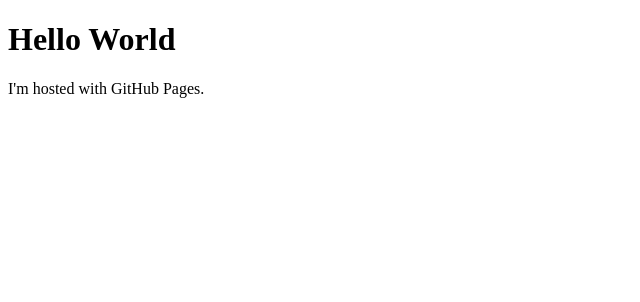
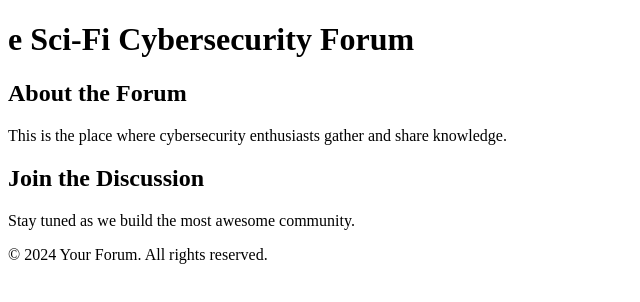
Before and after one commit to EthicalHumanoid/ethicalhumanoid.github.io, a plain HTML site: page index.html in a window 1280 px wide. Shown: the whole page, without its empty margins (0-640 px from the left). Drawn offline with Linux system fonts and the light colour scheme.

Commit message:
Update index.html

```diff
--- a/index.html
+++ b/index.html
@@ -1,7 +1,27 @@
 <!DOCTYPE html>
-<html>
+<html lang="en">
+<head>
+    <meta charset="UTF-8">
+    <meta name="viewport" content="width=device-width, initial-scale=1.0">
+    <title>Your Forum</title>
+    <link rel="stylesheet" href="styles.css">
+</head>
 <body>
-<h1>Hello World</h1>
-<p>I'm hosted with GitHub Pages.</p>
+    <header>
+        <h1>e Sci-Fi Cybersecurity Forum</h1>
+    </header>
+    <main>
+        <section>
+            <h2>About the Forum</h2>
+            <p>This is the place where cybersecurity enthusiasts gather and share knowledge.</p>
+        </section>
+        <section>
+            <h2>Join the Discussion</h2>
+            <p>Stay tuned as we build the most awesome community.</p>
+        </section>
+    </main>
+    <footer>
+        <p>&copy; 2024 Your Forum. All rights reserved.</p>
+    </footer>
 </body>
 </html>
```
